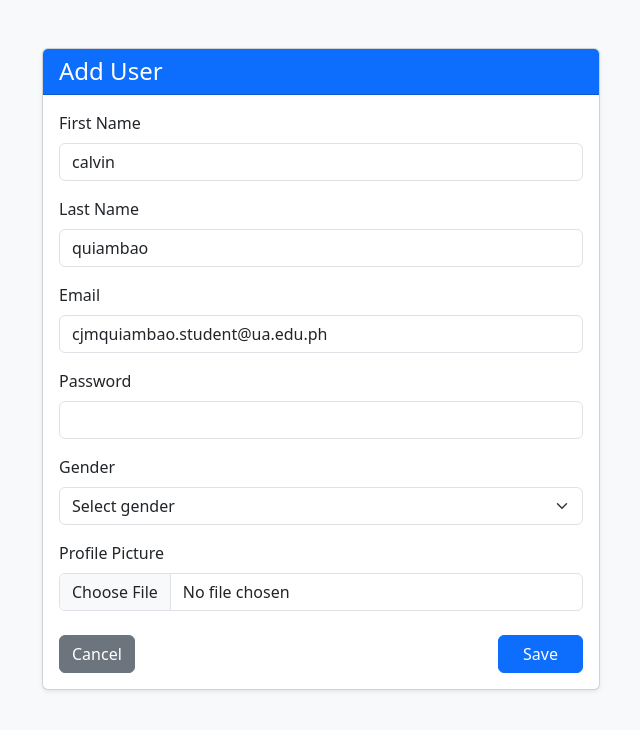
After one commit to heisenberg1122/Lab4C-PEITEL1, a Django app: page /users/add/ in a window 1280 px wide. The commit adds this page. Shown: the top 730 px of the page, without its empty margins (319-959 px from the left). Run offline with Django 5.2, Linux system fonts and the light colour scheme; a user stored in the database is signed in.

Commit message:
profile pic, template, edit, delete, and add users

```diff
--- a/project101/settings.py
+++ b/project101/settings.py
@@ -68,6 +68,10 @@ TEMPLATES = [
     },
 ]
 
+MEDIA_URL = '/media/'
+
+MEDIA_ROOT = os.path.join(BASE_DIR, 'media')
+
 WSGI_APPLICATION = 'project101.wsgi.application'
 
 
--- a/project101/urls.py
+++ b/project101/urls.py
@@ -1,7 +1,13 @@
 from django.contrib import admin
-from django.urls import path, include  # Import include
+from django.urls import path, include
+from django.conf import settings
+from django.conf.urls.static import static
 
 urlpatterns = [
     path('admin/', admin.site.urls),
-    path('', include('signapp.urls')), # Connect your app URLs
+    path('', include('signapp.urls')),
 ]
+
+# This allows images to be seen in the browser
+if settings.DEBUG:
+    urlpatterns += static(settings.MEDIA_URL, document_root=settings.MEDIA_ROOT)
--- /dev/null
+++ b/signapp/templates/user_form.html
@@ -0,0 +1,82 @@
+<!doctype html>
+<html>
+<head>
+    <meta charset="utf-8">
+    <title>{{ title }}</title>
+    <link href="https://cdn.jsdelivr.net/npm/bootstrap@5.3.2/dist/css/bootstrap.min.css" rel="stylesheet">
+</head>
+
+<body class="bg-light">
+
+<div class="container mt-5">
+    <div class="col-md-6 offset-md-3">
+        <div class="card shadow-sm">
+            <div class="card-header bg-primary text-white">
+                <h4 class="mb-0">{{ title }}</h4>
+            </div>
+
+            <div class="card-body">
+                <form method="post" enctype="multipart/form-data">
+                    {% csrf_token %}
+
+                    <div class="mb-3">
+                        <label class="form-label">First Name</label>
+                        <input type="text" name="first_name" class="form-control"
+                               value="{% if user %}{{ user.first_name }}{% endif %}" required>
+                    </div>
+
+                    <div class="mb-3">
+                        <label class="form-label">Last Name</label>
+                        <input type="text" name="last_name" class="form-control"
+                               value="{% if user %}{{ user.last_name }}{% endif %}" required>
+                    </div>
+
+                    <div class="mb-3">
+                        <label class="form-label">Email</label>
+                        <input type="email" name="email" class="form-control"
+                               value="{% if user %}{{ user.email }}{% endif %}" required>
+                    </div>
+
+                    <div class="mb-3">
+                        <label class="form-label">Password</label>
+                        <input type="password" name="password" class="form-control"
+                               {% if title == 'Add User' %}required{% endif %}>
+                        <div class="form-text">
+                            {% if title == "Edit User" %}
+                                Leave empty to keep existing password.
+                            {% endif %}
+                        </div>
+                    </div>
+
+                    <div class="mb-3">
+                        <label class="form-label">Gender</label>
+                        <select name="gender" class="form-select">
+                            <option value="">Select gender</option>
+                            <option value="Male" {% if user and user.gender == "Male" %}selected{% endif %}>Male</option>
+                            <option value="Female" {% if user and user.gender == "Female" %}selected{% endif %}>Female</option>
+                            <option value="Other" {% if user and user.gender == "Other" %}selected{% endif %}>Other</option>
+                        </select>
+                    </div>
+
+                    <div class="mb-3">
+                        <label class="form-label">Profile Picture</label>
+                        <input type="file" name="profile_picture" class="form-control">
+
+                        {% if user and user.profile_picture %}
+                            <img src="{{ user.profile_picture.url }}" class="img-thumbnail mt-2" width="120">
+                        {% endif %}
+                    </div>
+
+                    <div class="d-flex justify-content-between mt-4">
+                        <a href="{% url 'registration:users_html' %}" class="btn btn-secondary">Cancel</a>
+                        <button type="submit" class="btn btn-primary px-4">Save</button>
+                    </div>
+                </form>
+            </div>
+
+        </div>
+    </div>
+</div>
+
+</body>
+</html>
--- a/signapp/urls.py
+++ b/signapp/urls.py
@@ -4,13 +4,18 @@ from . import views
 app_name = "registration"
 
 urlpatterns = [
-    # API endpoints
+    # --- API ENDPOINTS (Keep these if you need them) ---
     path('api/register/', views.register_user, name='register_user'),
     path('api/users/', views.list_users, name='list_users'),
     path('api/users/<int:pk>/', views.user_detail, name='user_detail'),
 
-    # HTML endpoints (These match the function names in your views.py)
+    # --- HTML ENDPOINTS ---
     path('login/', views.login_view, name='login_html'),
     path('logout/', views.logout_view, name='logout_html'),
-    path('users/', views.users_html, name='users_html'), # <--- This was causing the error
+    path('users/', views.users_html, name='users_html'),
+
+    # --- NEW CRUD ACTIONS (This fixes your error) ---
+    path('users/add/', views.user_create_html, name='user_create_html'),
+    path('users/<int:pk>/edit/', views.user_update_html, name='user_update_html'),
+    path('users/<int:pk>/delete/', views.user_delete_html, name='user_delete_html'),
 ]
--- a/signapp/views.py
+++ b/signapp/views.py
@@ -1,71 +1,107 @@
 from django.shortcuts import render, redirect, get_object_or_404
 from django.contrib.auth import authenticate, login, logout
-from django.contrib.auth.models import User
-from django.http import JsonResponse
-from django.views.decorators.csrf import csrf_exempt
-import json
+from django.contrib.auth.models import User  # <--- Using Built-in User
+from django.contrib.auth.decorators import login_required
+from django.contrib import messages
 
-# ==========================================
-# PART 1: HTML VIEWS (For your Login Lab)
-# ==========================================
+# Placeholders for API (Keep these so urls.py doesn't break)
+def register_user(request): return redirect('registration:login_html')
+def list_users(request): return redirect('registration:login_html')
+def user_detail(request, pk): return redirect('registration:login_html')
 
+# ---------- LOGIN ----------
 def login_view(request):
-    # Handle the Login Logic
+    if request.user.is_authenticated:
+        return redirect('registration:users_html')
+
     if request.method == 'POST':
+        # Django Admin uses USERNAME, not Email
         u = request.POST.get('username')
         p = request.POST.get('password')
 
-        # Check credentials against Django Admin/User table
+        # Check against Django Admin database
         user = authenticate(request, username=u, password=p)
 
         if user is not None:
             login(request, user)
-            # Redirect using 'app_name:url_name'
             return redirect('registration:users_html')
         else:
-            return render(request, 'login.html', {'error': 'Invalid username or password'})
+            messages.error(request, "Invalid username or password.")
+            return render(request, 'login.html')
 
-    # Just show the page
     return render(request, 'login.html')
 
+# ---------- LOGOUT ----------
 def logout_view(request):
-    # Handle Logout
     logout(request)
     return redirect('registration:login_html')
 
+# ---------- USERS LIST ----------
+@login_required(login_url='registration:login_html')
 def users_html(request):
-    # Protected Page - specific to your URLs
-    if not request.user.is_authenticated:
-        return redirect('registration:login_html')
-
-    # Get users to show in the list
-    users = User.objects.all()
+    # Get all users from Django Admin
+    users = User.objects.all().order_by('id')
     return render(request, 'user_list.html', {'users': users})
 
+# ---------- CREATE USER ----------
+@login_required(login_url='registration:login_html')
+def user_create_html(request):
+    if request.method == 'POST':
+        username = request.POST.get('username')
+        first_name = request.POST.get('first_name')
+        last_name = request.POST.get('last_name')
+        email = request.POST.get('email')
+        password = request.POST.get('password')
 
-# ==========================================
-# PART 2: API VIEWS (Matches your URL patterns)
-# ==========================================
+        # Check if username exists
+        if User.objects.filter(username=username).exists():
+            messages.error(request, "Username already taken.")
+            return render(request, 'user_form.html', {'title': 'Add User'})
 
-@csrf_exempt
-def register_user(request):
+        try:
+            # Create standard Django User
+            User.objects.create_user(
+                username=username,
+                email=email,
+                password=password,
+                first_name=first_name,
+                last_name=last_name
+            )
+            messages.success(request, "User created successfully.")
+            return redirect('registration:users_html')
+        except Exception as e:
+            messages.error(request, str(e))
+
+    return render(request, 'user_form.html', {'title': 'Add User'})
+
+# ---------- UPDATE USER ----------
+@login_required(login_url='registration:login_html')
+def user_update_html(request, pk):
+    user = get_object_or_404(User, pk=pk)
+
     if request.method == 'POST':
-        try:
-            data = json.loads(request.body)
-            user = User.objects.create_user(
-                username=data['username'],
-                password=data['password'],
-                email=data.get('email', '')
-            )
-            return JsonResponse({'message': 'User created successfully', 'id': user.id})
-        except Exception as e:
-            return JsonResponse({'error': str(e)}, status=400)
-    return JsonResponse({'error': 'POST method required'}, status=405)
+        user.first_name = request.POST.get('first_name')
+        user.last_name = request.POST.get('last_name')
+        user.email = request.POST.get('email')
 
-def list_users(request):
-    users = list(User.objects.values('id', 'username', 'email'))
-    return JsonResponse(users, safe=False)
+        # Update password only if provided
+        new_pass = request.POST.get('password')
+        if new_pass:
+            user.set_password(new_pass)
 
-def user_detail(request, pk):
+        user.save()
+        messages.success(request, "User updated successfully.")
+        return redirect('registration:users_html')
+
+    return render(request, 'user_form.html', {'title': 'Edit User', 'user': user})
+
+# ---------- DELETE USER ----------
+@login_required(login_url='registration:login_html')
+def user_delete_html(request, pk):
     user = get_object_or_404(User, pk=pk)
-    return JsonResponse({'id': user.id, 'username': user.username, 'email': user.email})
+    if request.method == 'POST':
+        user.delete()
+        messages.success(request, "User deleted successfully.")
+        return redirect('registration:users_html')
+
+    return render(request, 'user_confirm_delete.html', {'user': user})
```
Also changed, not shown: signapp/models.py (+8 -3 lines), signapp/templates/login.html (+23 -78 lines), signapp/templates/user_confirm_delete.html (added, +36 -0 lines), signapp/templates/user_list.html (+49 -12 lines), db.sqlite3, signapp/migrations/0002_rename_fname_userregistration_first_name_and_more.py (added).
